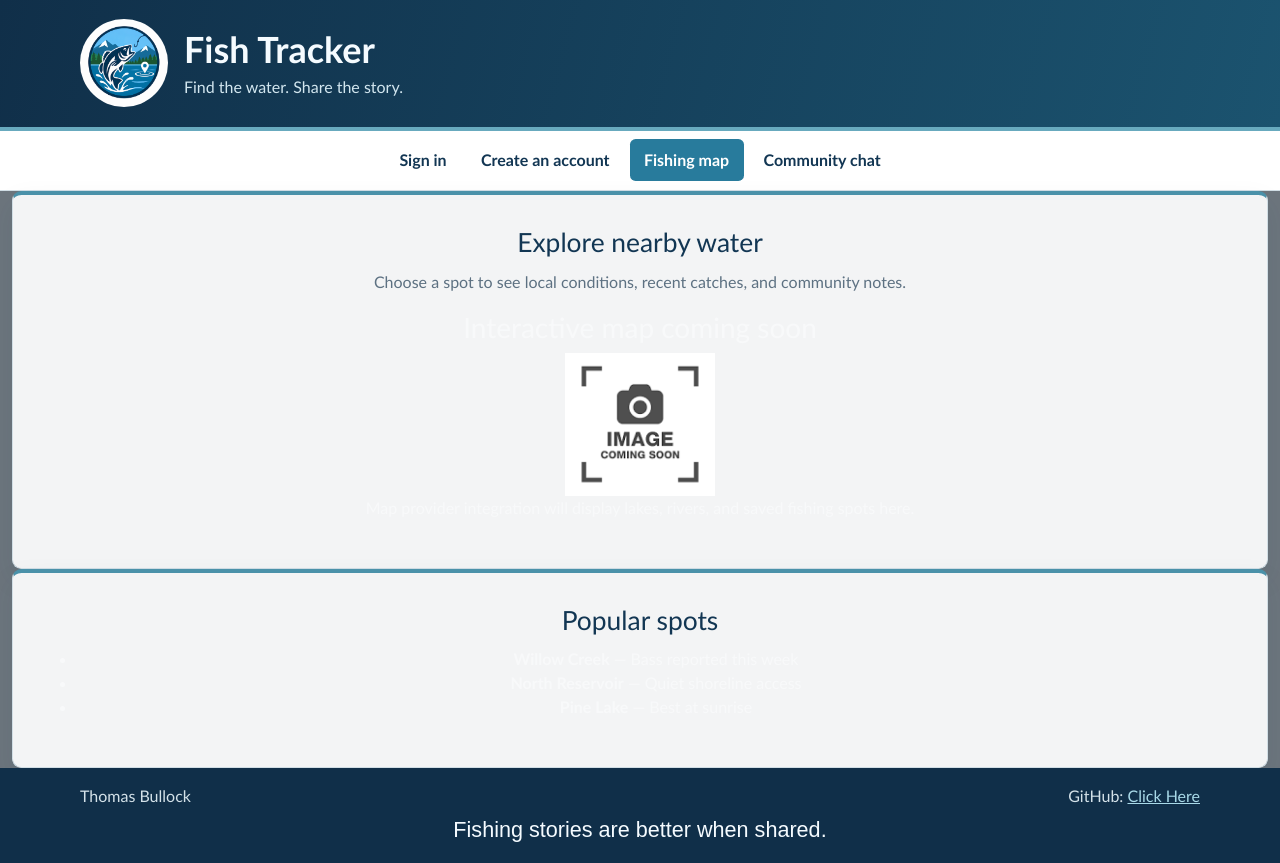
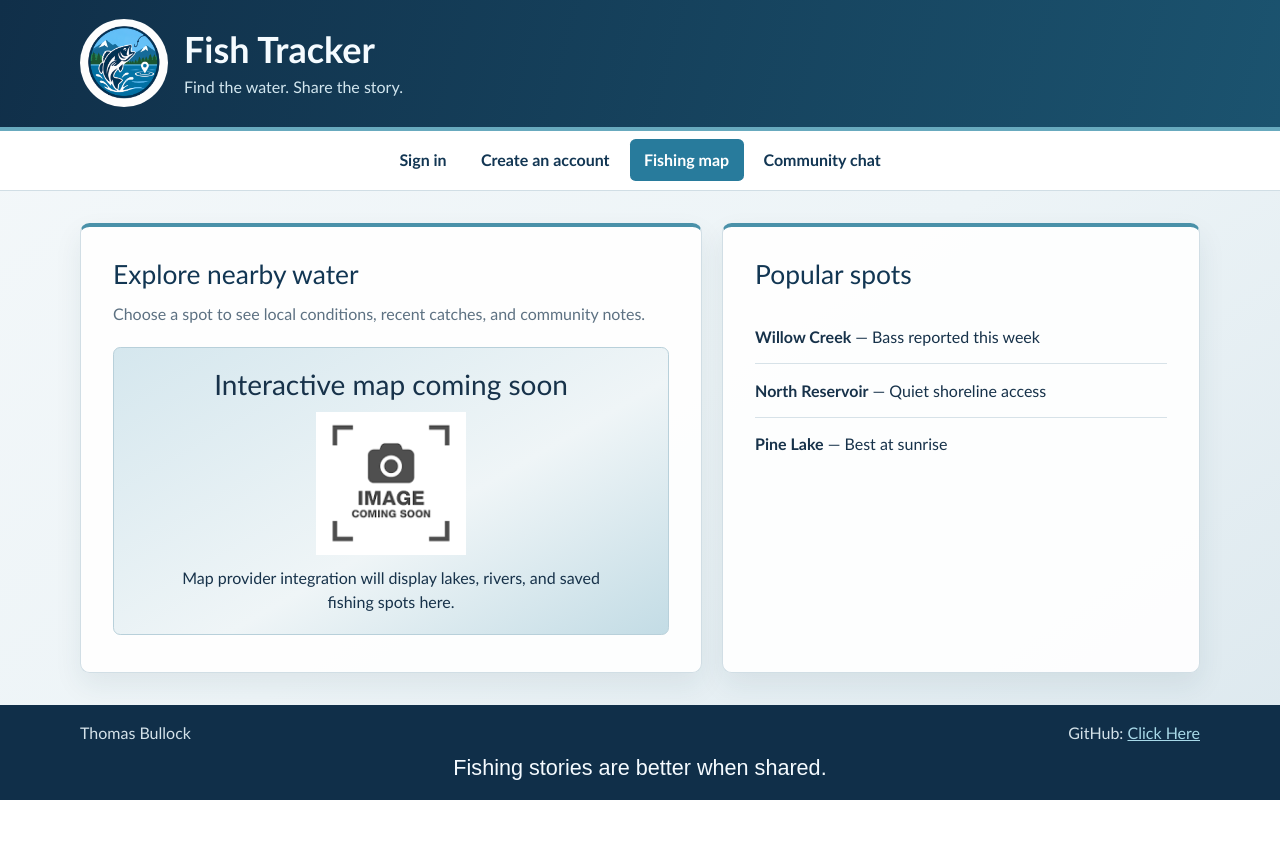
Before and after one commit to trbullock/startup, a React (Vite) app in the folder startup-html/: page /map in a window 1280 px wide. After the commit the page ends 800 px from the top, so only its background shows below. Built offline with nearby package versions, Linux system fonts and the light colour scheme.

Commit message:
Fix css in jsx

```diff
--- a/startup-html/src/account/account.jsx
+++ b/startup-html/src/account/account.jsx
@@ -3,7 +3,7 @@ import './account.css';
 
 export function Account() {
   return (
-    <main className="container-fluid bg-secondary text-center">
+    <main className="container page-main account-page">
       <section className="content-panel" aria-labelledby="account-heading">
         <h2 id="account-heading">Create your Fish Tracker account</h2>
         <p>Join local anglers, save your favorite spots, and share your catches.</p>
--- a/startup-html/src/app.css
+++ b/startup-html/src/app.css
@@ -15,7 +15,7 @@
 .body {
   display: flex;
   flex-direction: column;
-  min-width: 375px;
+  min-height: 100vh;
 }
 
 body {
--- a/startup-html/src/app.jsx
+++ b/startup-html/src/app.jsx
@@ -11,18 +11,18 @@ import { Account } from './account/account';
 export default function App() {
   return (
   <BrowserRouter>
-    <div className="body bg-dark text-light">
-        <header class="site-header">
-        <a class="brand-mark" href="index.html" aria-label="Fish Tracker home">
+    <div className="body">
+      <header className="site-header">
+      <a className="brand-mark" href="index.html" aria-label="Fish Tracker home">
             <img src="/logo.png" alt="Fish Tracker logo" width="96" />
         </a>
-        <div class="brand-copy">
+      <div className="brand-copy">
             <h1>Fish Tracker</h1>
             <p>Find the water. Share the story.</p>
         </div>
         </header>
 
-        <nav class="site-nav" aria-label="Primary navigation">
+        <nav className="site-nav" aria-label="Primary navigation">
         <NavLink className="nav-link" to="/login" aria-current="page">Sign in</NavLink>
         <NavLink className="nav-link" to="/account">Create an account</NavLink>
         <NavLink className="nav-link" to="/map">Fishing map</NavLink>
@@ -37,7 +37,7 @@ export default function App() {
             <Route path='*' element={<NotFound />} />
         </Routes>
 
-        <footer class="site-footer">
+        <footer className="site-footer">
         <p>Thomas Bullock</p>
         <p>GitHub: <a href="https://github.com/trbullock/startup.git" target="_blank" rel="noopener noreferrer">Click Here</a></p>
         <p>Fishing stories are better when shared.</p>
--- a/startup-html/src/chat/chat.jsx
+++ b/startup-html/src/chat/chat.jsx
@@ -3,7 +3,7 @@ import './chat.css';
 
 export function Chat() {
   return (
-    <main className="container-fluid bg-secondary text-center">
+    <main className="container page-main chat-page">
       <section className="content-panel" aria-labelledby="chat-heading">
         <h2 id="chat-heading">Live conversation</h2>
         <p>Join the conversation with other Fish Tracker members.</p>
--- a/startup-html/src/login/login.jsx
+++ b/startup-html/src/login/login.jsx
@@ -3,7 +3,7 @@ import './login.css';
 
 export function Login() {
   return (
-    <main className="container-fluid bg-secondary text-center">
+    <main className="container page-main login-page">
       <section className="content-panel" aria-labelledby="login-heading">
         <h2 id="login-heading">Welcome back, angler</h2>
         <p>Sign in to explore local fishing spots and keep up with your crew.</p>
--- a/startup-html/src/map/map.jsx
+++ b/startup-html/src/map/map.jsx
@@ -3,7 +3,7 @@ import './map.css';
 
 export function Map() {
   return (
-    <main className="container-fluid bg-secondary text-center">
+    <main className="container page-main map-page">
       <section className="content-panel" aria-labelledby="map-heading">
         <h2 id="map-heading">Explore nearby water</h2>
         <p>Choose a spot to see local conditions, recent catches, and community notes.</p>
```
Also changed, not shown: 8 other files (tests, documents, lock files or other folders).
